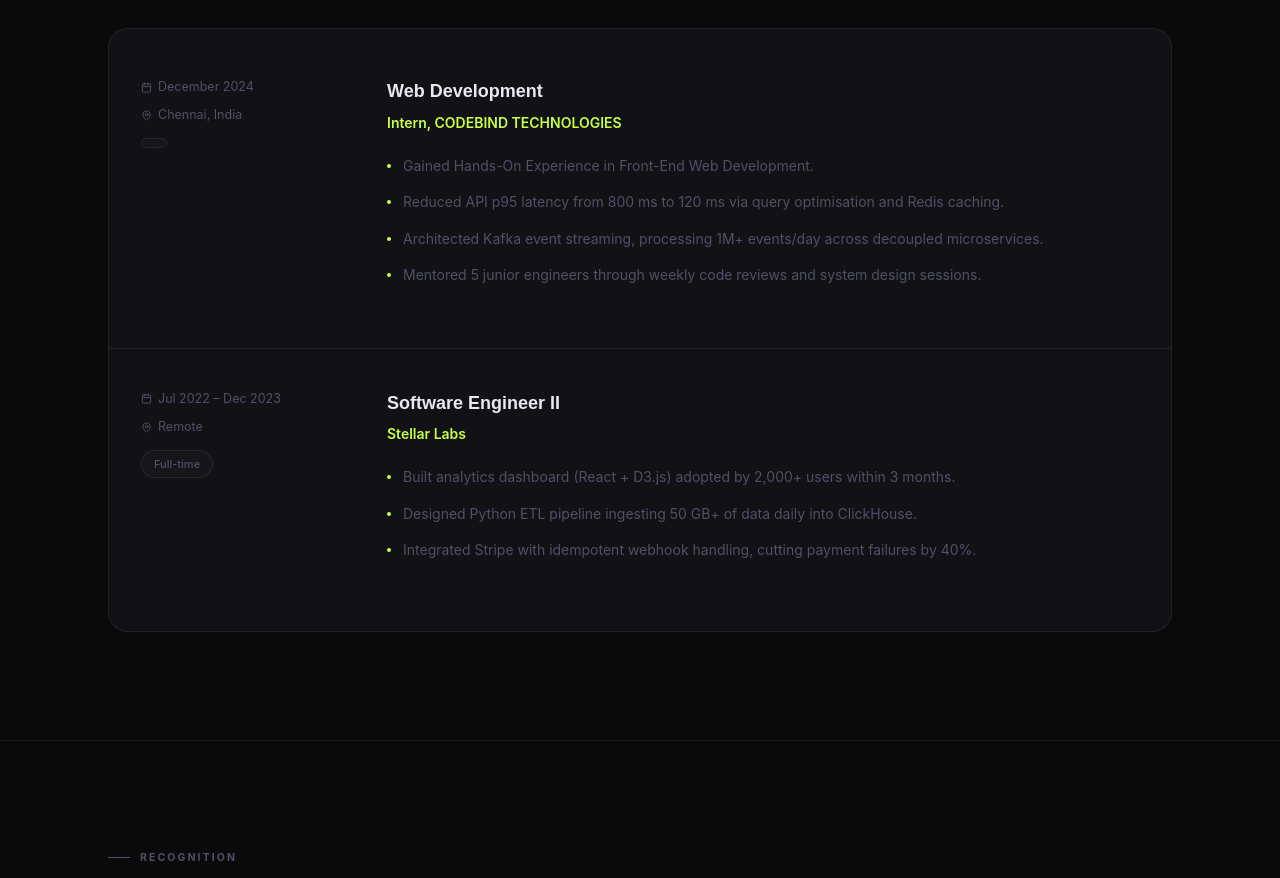
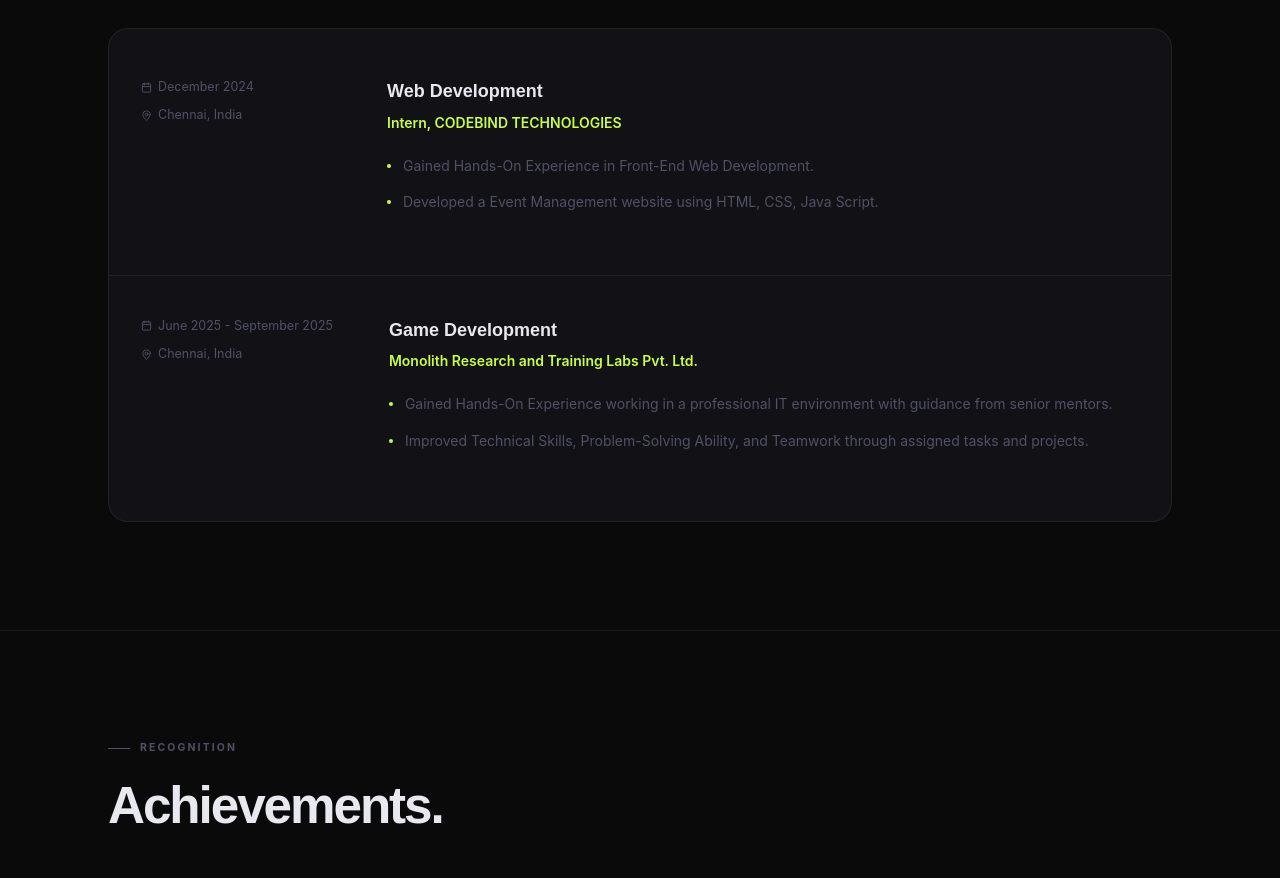
Before and after one commit to dhayamurugan16-alt/dhayanidhiya-m-portfolio, a React (Vite) app: page / in a window 1280 px wide. Shown: the part 1820-2698 px from the top of the page. Built offline with nearby package versions, Linux system fonts and the light colour scheme.

Commit message:
Add files via upload

```diff
--- a/src/sections/Experience.jsx
+++ b/src/sections/Experience.jsx
@@ -25,21 +25,17 @@
         loc: 'Chennai, India',
         points: [
             'Gained Hands-On Experience in Front-End Web Development.',
-            'Reduced API p95 latency from 800 ms to 120 ms via query optimisation and Redis caching.',
-            'Architected Kafka event streaming, processing 1M+ events/day across decoupled microservices.',
-            'Mentored 5 junior engineers through weekly code reviews and system design sessions.',
+            'Developed a Event Management website using HTML, CSS, Java Script.',
         ],
     },
     {
-        role: 'Software Engineer II',
-        company: 'Stellar Labs',
-        dur: 'Jul 2022 – Dec 2023',
-        loc: 'Remote',
-        type: 'Full-time',
+        role: 'Game Development',
+        company: 'Monolith Research and Training Labs Pvt. Ltd.',
+        dur: 'June 2025 - September 2025',
+        loc: 'Chennai, India',
         points: [
-            'Built analytics dashboard (React + D3.js) adopted by 2,000+ users within 3 months.',
-            'Designed Python ETL pipeline ingesting 50 GB+ of data daily into ClickHouse.',
-            'Integrated Stripe with idempotent webhook handling, cutting payment failures by 40%.',
+            'Gained Hands-On Experience working in a professional IT environment with guidance from senior mentors.',
+            'Improved Technical Skills, Problem-Solving Ability, and Teamwork through assigned tasks and projects.',
         ],
     },
 ]
@@ -77,10 +73,6 @@
                                 <span style={{ display: 'flex', alignItems: 'center', gap: 6, color: 'var(--muted)', fontSize: 12.5 }}>
                                     <MapPin size={11} /> {e.loc}
                                 </span>
-                                <div style={{ display: 'flex', gap: 6, marginTop: 4, flexWrap: 'wrap' }}>
-                                    <span className="tag" style={{ alignSelf: 'flex-start', fontSize: 11 }}>{e.type}</span>
-
-                                </div>
                             </div>
 
                             {/* Content */}
```
